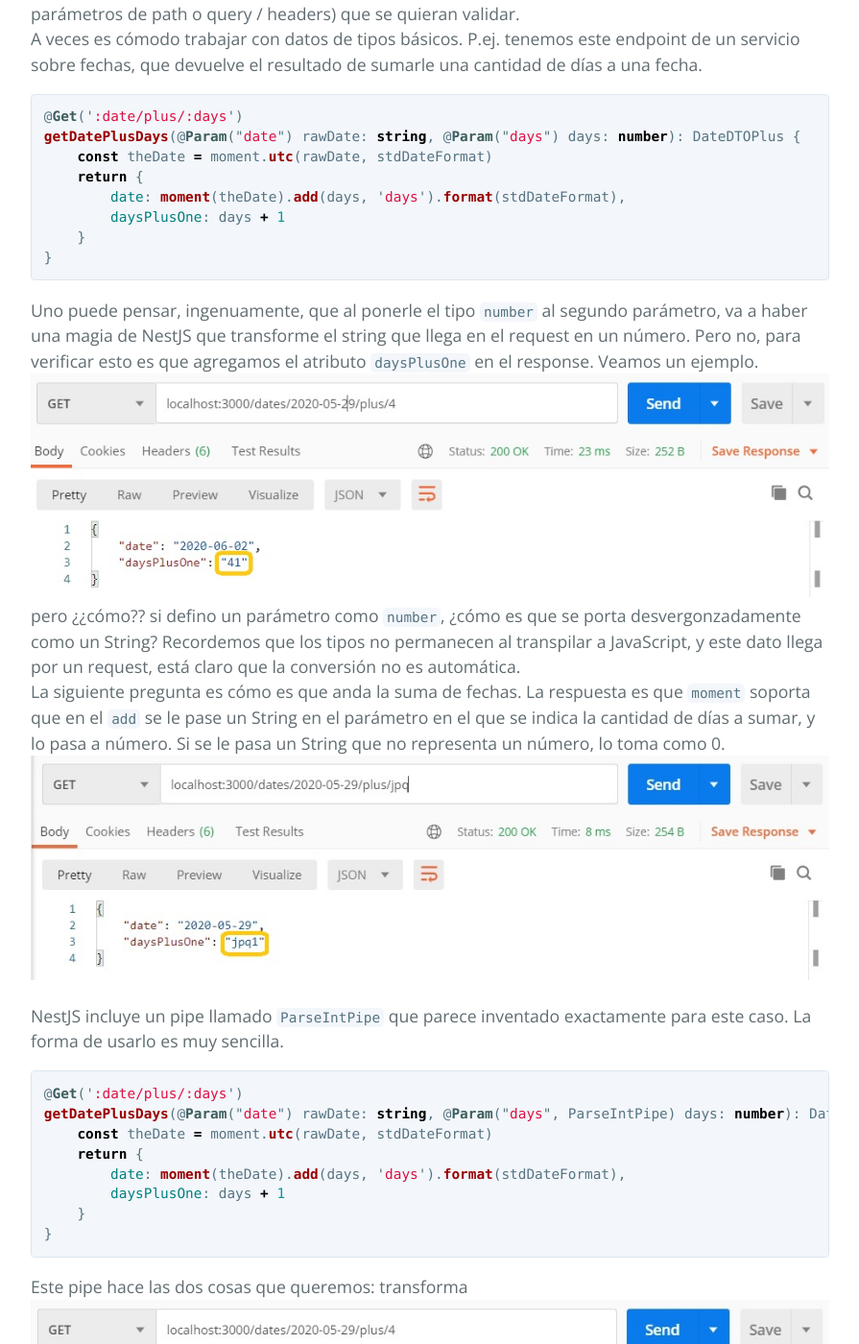
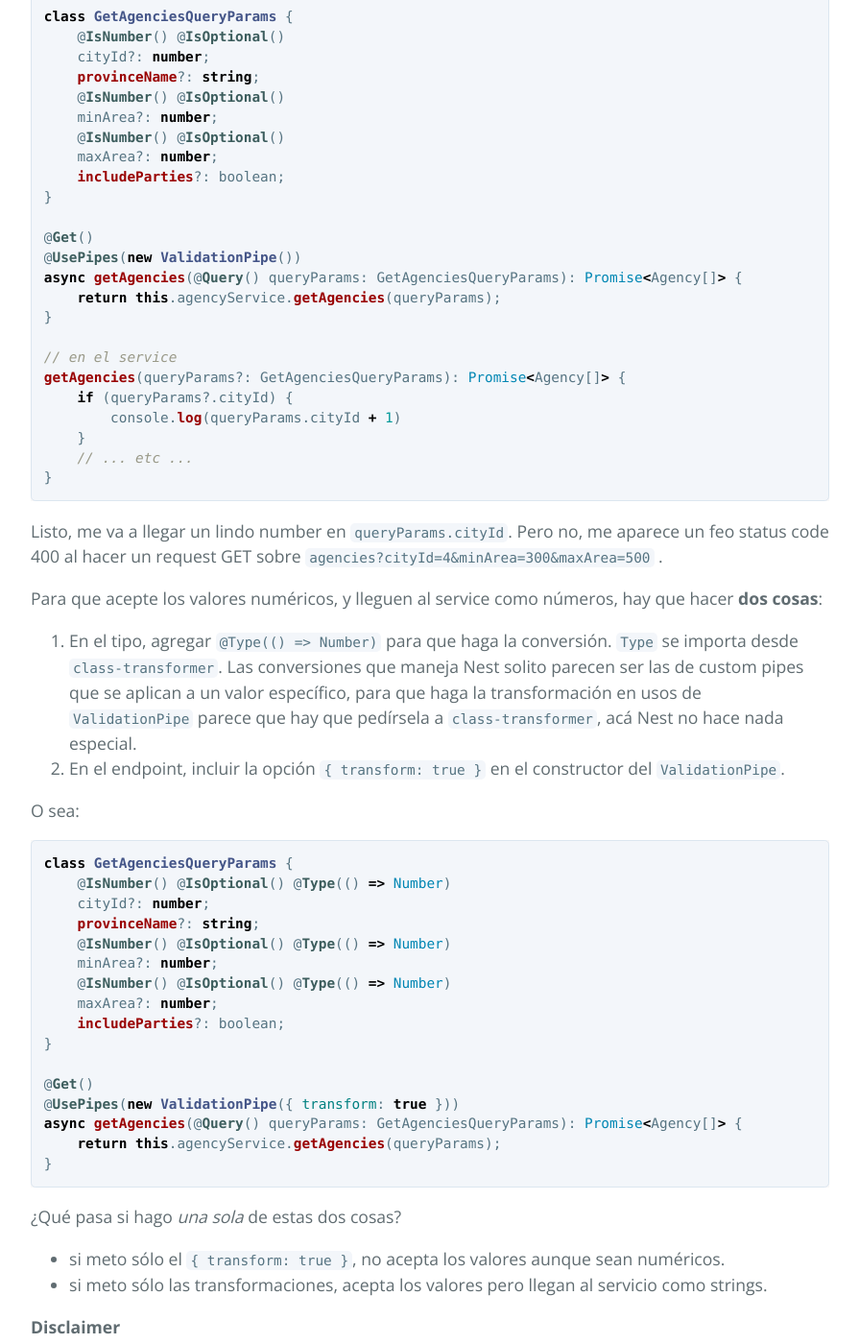
Before and after one commit to clombardi/bdsol-capacitacion-desarrollo, a Jekyll site: the page built from nestjs-basics/pipes.md, in a window 1280 px wide and 1400 px high, scrolled down 7576 px. Shown: the whole window at 96% size, without its empty margins (192-1087 px from the left). Built offline with Jekyll 4.4.1, drawn with Linux system fonts in a browser that asks for light colours; our own code applies the rules of GitHub Pages for plain Markdown files; some of the changed text lies outside the part shown.

Commit message:
ValidationPipe - conversion usando class-transformer

````diff
--- a/nestjs-basics/pipes.md
+++ b/nestjs-basics/pipes.md
@@ -141,6 +141,71 @@ Desde el principio, no pretende implementar un Web server, para eso confía en E
 La integración con `class-validator` es otro ejemplo: no repite funcionalidad que está desarrollada en otro package, sino que lo integra a los conceptos que define para brindar una solución de validación sencilla y potente.
 
 
+### Atenti - a veces no convierte solito
+Probé usar ValidationPipe para query params que incluyen algunos valores numéricos y otros string
+``` typescript
+class GetAgenciesQueryParams {
+    @IsNumber() @IsOptional()
+    cityId?: number;
+    provinceName?: string;
+    @IsNumber() @IsOptional()
+    minArea?: number;
+    @IsNumber() @IsOptional()
+    maxArea?: number;
+    includeParties?: boolean;
+}
+
+@Get()
+@UsePipes(new ValidationPipe())
+async getAgencies(@Query() queryParams: GetAgenciesQueryParams): Promise<Agency[]> {
+    return this.agencyService.getAgencies(queryParams);
+}
+
+// en el service
+getAgencies(queryParams?: GetAgenciesQueryParams): Promise<Agency[]> {
+    if (queryParams?.cityId) {
+        console.log(queryParams.cityId + 1)
+    }
+    // ... etc ...
+}
+```
+
+Listo, me va a llegar un lindo number en `queryParams.cityId`. Pero no, me aparece un feo status code 400 al hacer un request GET sobre `agencies?cityId=4&minArea=300&maxArea=500` .
+
+Para que acepte los valores numéricos, y lleguen al service como números, hay que hacer **dos cosas**:
+1. En el tipo, agregar `@Type(() => Number)` para que haga la conversión. `Type` se importa desde `class-transformer`. Las conversiones que maneja Nest solito parecen ser las de custom pipes que se aplican a un valor específico, para que haga la transformación en usos de `ValidationPipe` parece que hay que pedírsela a `class-transformer`, acá Nest no hace nada especial.
+1. En el endpoint, incluir la opción `{ transform: true }` en el constructor del `ValidationPipe`.
+
+O sea:
+``` typescript
+class GetAgenciesQueryParams {
+    @IsNumber() @IsOptional() @Type(() => Number)
+    cityId?: number;
+    provinceName?: string;
+    @IsNumber() @IsOptional() @Type(() => Number)
+    minArea?: number;
+    @IsNumber() @IsOptional() @Type(() => Number)
+    maxArea?: number;
+    includeParties?: boolean;
+}
+
+@Get()
+@UsePipes(new ValidationPipe({ transform: true }))
+async getAgencies(@Query() queryParams: GetAgenciesQueryParams): Promise<Agency[]> {
+    return this.agencyService.getAgencies(queryParams);
+}
+```
+
+¿Qué pasa si hago _una sola_ de estas dos cosas?
+- si meto sólo el `{ transform: true }`, no acepta los valores aunque sean numéricos.
+- si meto sólo las transformaciones, acepta los valores pero llegan al servicio como strings.
+
+**Disclaimer**
+Con `@Body` no probé, esto que cuento lo probé sólo con `@Query`.
+
+
+
+
 ## Pipes de tipos particulares
 Para usar el `ValidatorPipe`, hay que definir una clase que modele a los datos de request (body / parámetros de path o query / headers) que se quieran validar.
 A veces es cómodo trabajar con datos de tipos básicos. P.ej. tenemos este endpoint de un servicio sobre fechas, que devuelve el resultado de sumarle una cantidad de días a una fecha.
````
